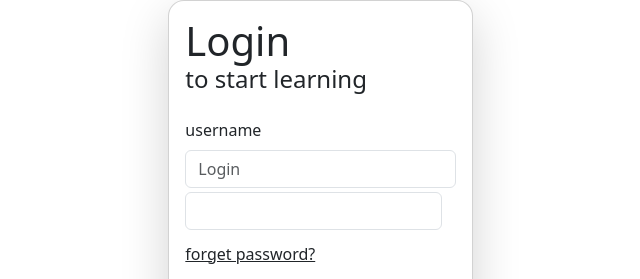
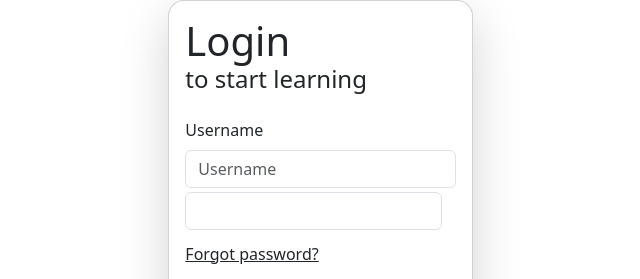
Before and after one commit to bannyalugu/banny, a plain HTML site: page index.html in a window 1280 px wide. Shown: the top 279 px of the page, 317-957 px from the left. Drawn offline with nearby package versions, Linux system fonts and the light colour scheme.

Commit message:
index.html

```diff
--- a/index.html
+++ b/index.html
@@ -12,9 +12,9 @@
                 <h1 class="mb-0">Login</h1>
                 <h4 class="mb-4">to start learning</h4>
                 <div class="mb-1">
-                  <label class="form-label"> username</label>
+                  <label class="form-label"> Username</label>
 
-                    <input  class="form-control" type="text"  placeholder="Login"/>
+                    <input  class="form-control" type="text"  placeholder="Username"/>
                     </div>
                     <div class="mb-1">
 
@@ -23,7 +23,7 @@
                   <input class="form-control" type="Password">
                   </div>
 
-                        <p class="mb-3 text-decoration-underline">forget password?</p>
+                        <p class="mb-3 text-decoration-underline">Forgot password?</p>
 
                         <button class="btn btn-primary" >Login <i class="fa-solid fa-arrow-right"></i></button>
 
```
